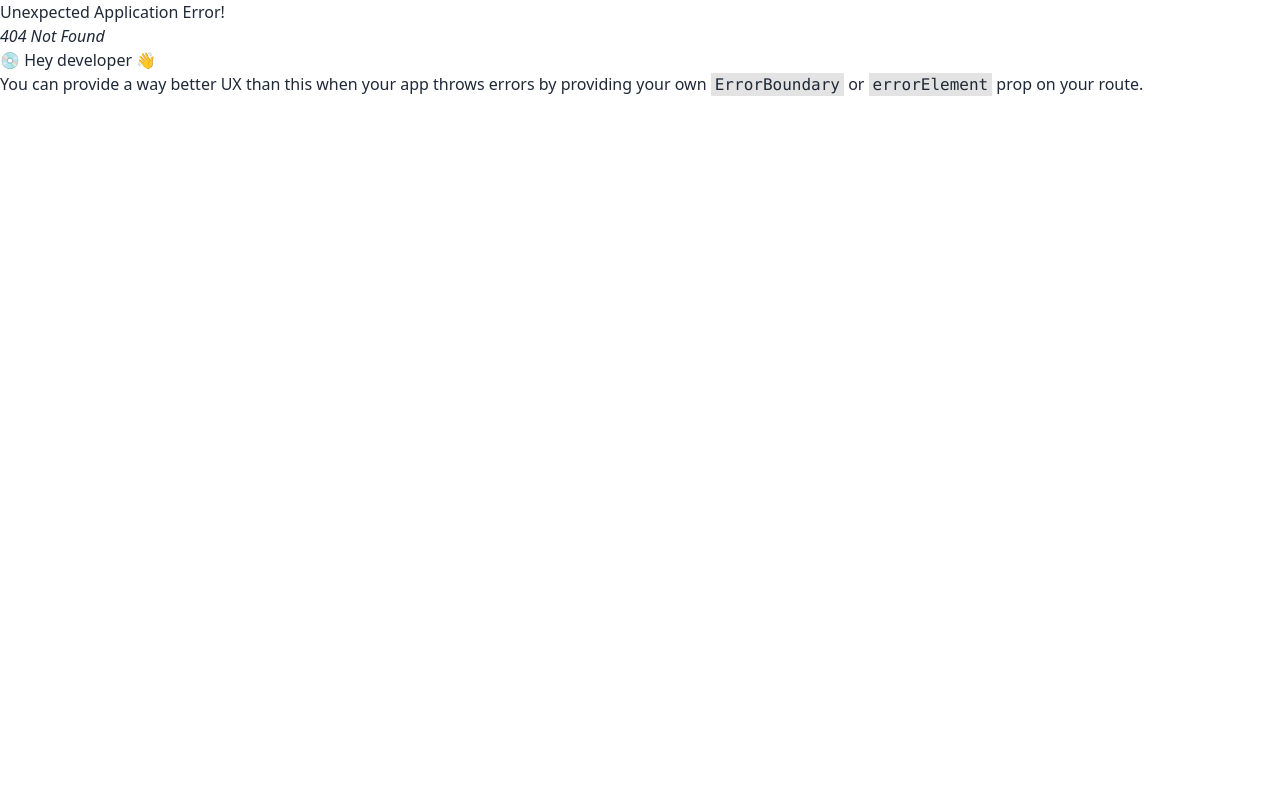
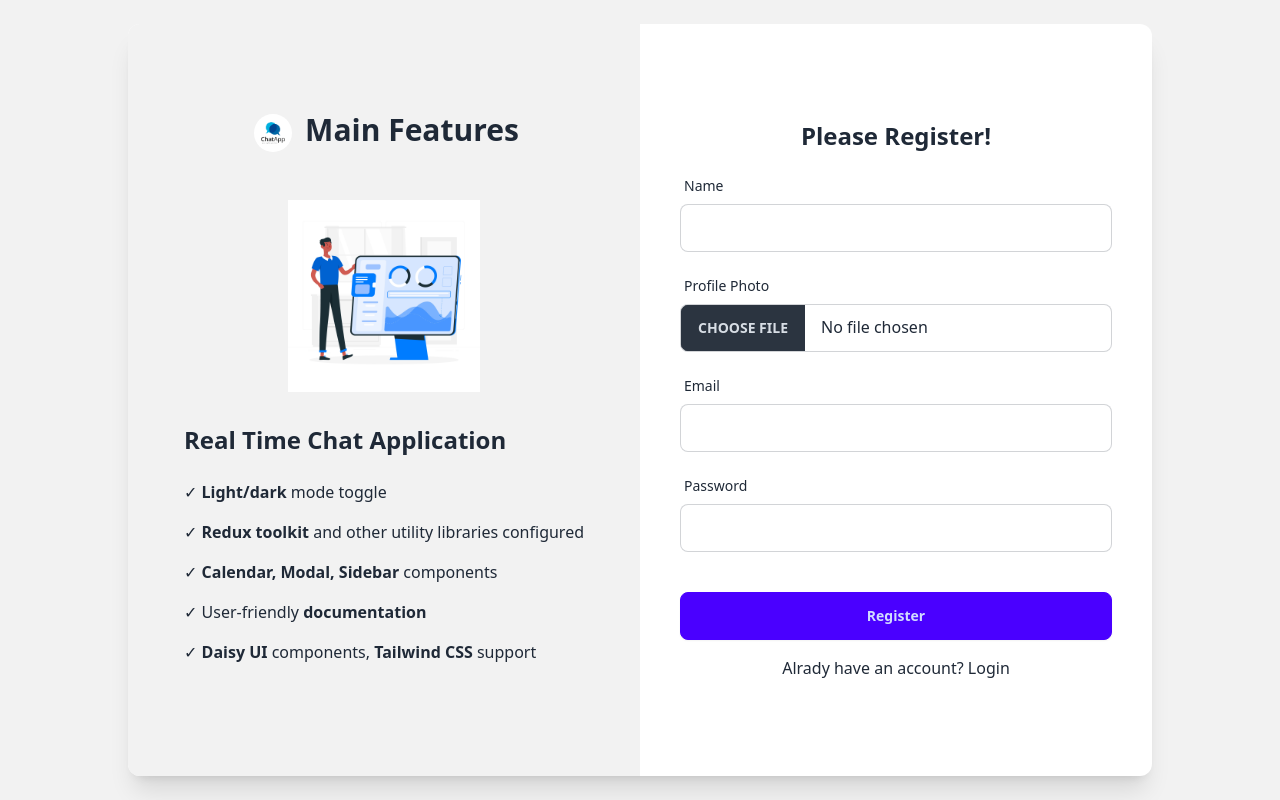
Before and after one commit to oliullah05/Real-Time-Chat-App-Client, a React (Vite) app: page /register in a window 1280 px wide. Before the commit this address had no page. Built offline with nearby package versions, Linux system fonts and the light colour scheme.

Commit message:
register page design done

```diff
--- a/src/component/login/Login.tsx
+++ b/src/component/login/Login.tsx
@@ -1,7 +1,7 @@
 
 import { FormEvent } from 'react'
 import { Link } from 'react-router-dom'
-import LandingIntro from './LandingIntro'
+import LandingIntro from '../shared/LandingIntro'
 
 const loading = false
 function Login() {
--- /dev/null
+++ b/src/component/register/register.tsx
@@ -0,0 +1,73 @@
+
+import { FormEvent } from 'react'
+import { Link } from 'react-router-dom'
+import LandingIntro from '../shared/LandingIntro'
+
+const loading = false
+function Register() {
+
+    const registerUser = (e: FormEvent<HTMLFormElement>) => {
+        e.preventDefault()
+
+    }
+
+    return (
+        <div className="min-h-screen bg-base-200 flex items-center">
+            <div className="card mx-auto w-full max-w-5xl  shadow-xl">
+                <div className="grid  md:grid-cols-2 grid-cols-1  bg-base-100 rounded-xl">
+                    <div className=''>
+                        <LandingIntro />
+                    </div>
+                    <div className='py-24 px-10'>
+                        <h2 className='text-2xl font-semibold mb-2 text-center'>Please Register!</h2>
+                        <form onSubmit={registerUser}>
+
+                            <div className="mb-4">
+
+                                <div className={`form-control w-full mt-4`}>
+                                    <label htmlFor='name' className="label">
+                                        <span className={"label-text text-base-content "}>Name</span>
+                                    </label>
+                                    <input name='name' id='name' placeholder='' className="input  input-bordered w-full " />
+                                </div>
+
+                                <div className={`form-control w-full mt-4`}>
+                                    <label htmlFor='profilePhoto' className="label">
+                                        <span className={"label-text text-base-content "}>Profile Photo</span>
+                                    </label>
+                                    <input multiple={false} accept="image/*" name='profilePhoto' id='profilePhoto' type="file" className="file-input file-input-bordered w-full " />
+                                </div>
+
+
+                                <div className={`form-control w-full mt-4`}>
+                                    <label htmlFor='email' className="label">
+                                        <span className={"label-text text-base-content "}>Email</span>
+                                    </label>
+                                    <input name='email' id='email' placeholder='' className="input  input-bordered w-full " />
+                                </div>
+
+                                <div className={`form-control w-full mt-4`}>
+                                    <label htmlFor='password' className="label">
+                                        <span className={"label-text text-base-content"}>Password</span>
+                                    </label>
+                                    <input name='password' id='password' placeholder='' className="input  input-bordered w-full " />
+                                </div>
+
+                            </div>
+
+
+
+                            <p className={`text-center  text-error mt-8`}>{""}</p>
+
+                            <button type="submit" className={"btn mt-2 w-full btn-primary" + (loading ? " loading" : "")}>Register</button>
+
+                            <div className='text-center mt-4'>Alrady have an account? <Link to="/login"><span className="  inline-block  hover:text-primary hover:underline hover:cursor-pointer transition duration-200">Login</span></Link></div>
+                        </form>
+                    </div>
+                </div>
+            </div>
+        </div>
+    )
+}
+
+export default Register
--- a/src/routes/routes.tsx
+++ b/src/routes/routes.tsx
@@ -3,6 +3,7 @@ import {
 } from "react-router-dom";
 import Login from "../component/login/Login";
 import Main from "../layout/Main";
+import Register from "../component/register/register";
 
 
 const router = createBrowserRouter([
@@ -14,6 +15,10 @@ const router = createBrowserRouter([
     path: "/login",
     element: <Login></Login>
   },
+  {
+    path: "/register",
+    element: <Register></Register>
+  },
 ]);
 
 export default router
```
Also changed, not shown: src/component/shared/LandingIntro.tsx (renamed from src/component/login/LandingIntro.tsx), 1 other file (tests, documents, lock files or other folders).
